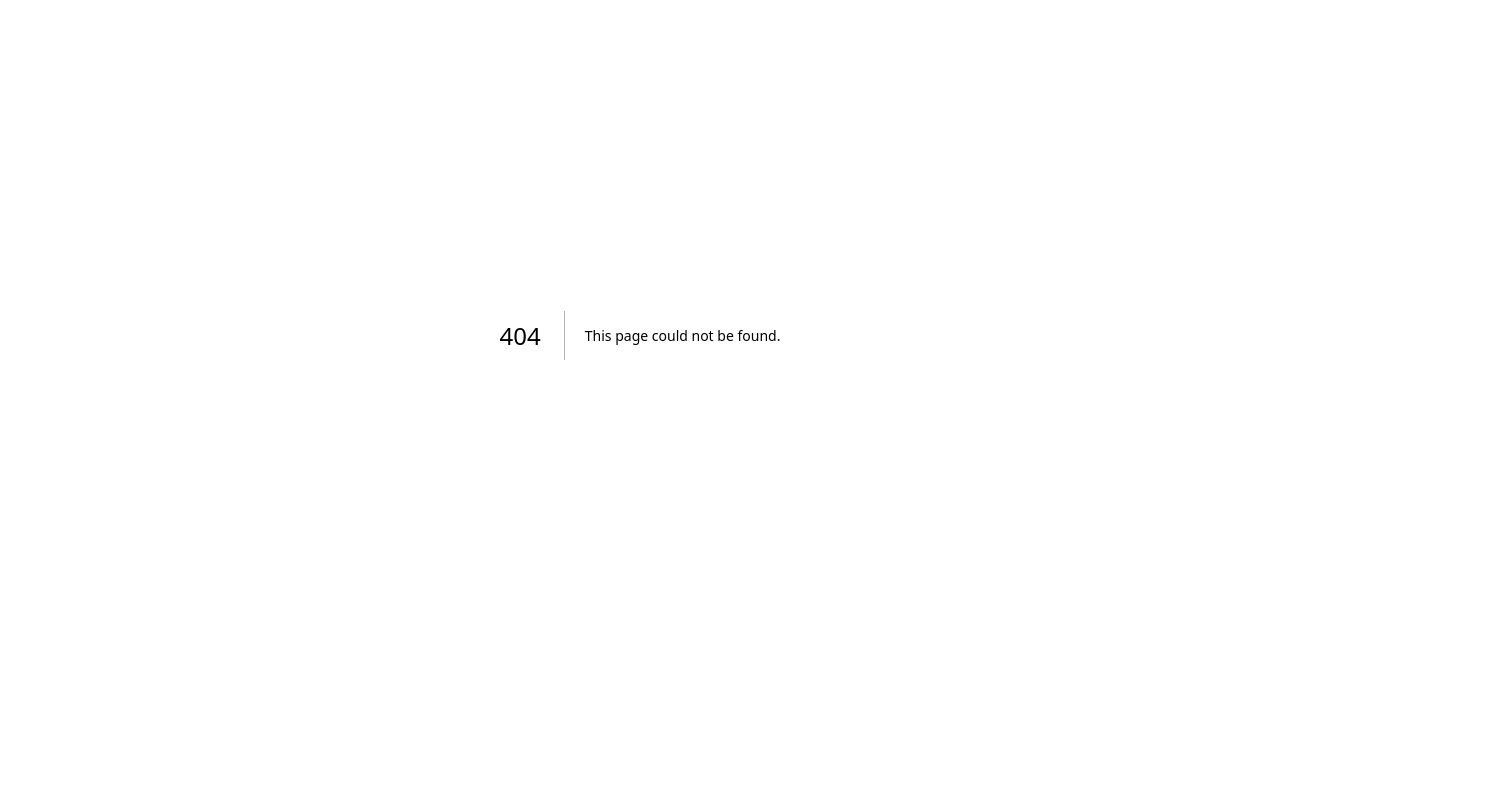
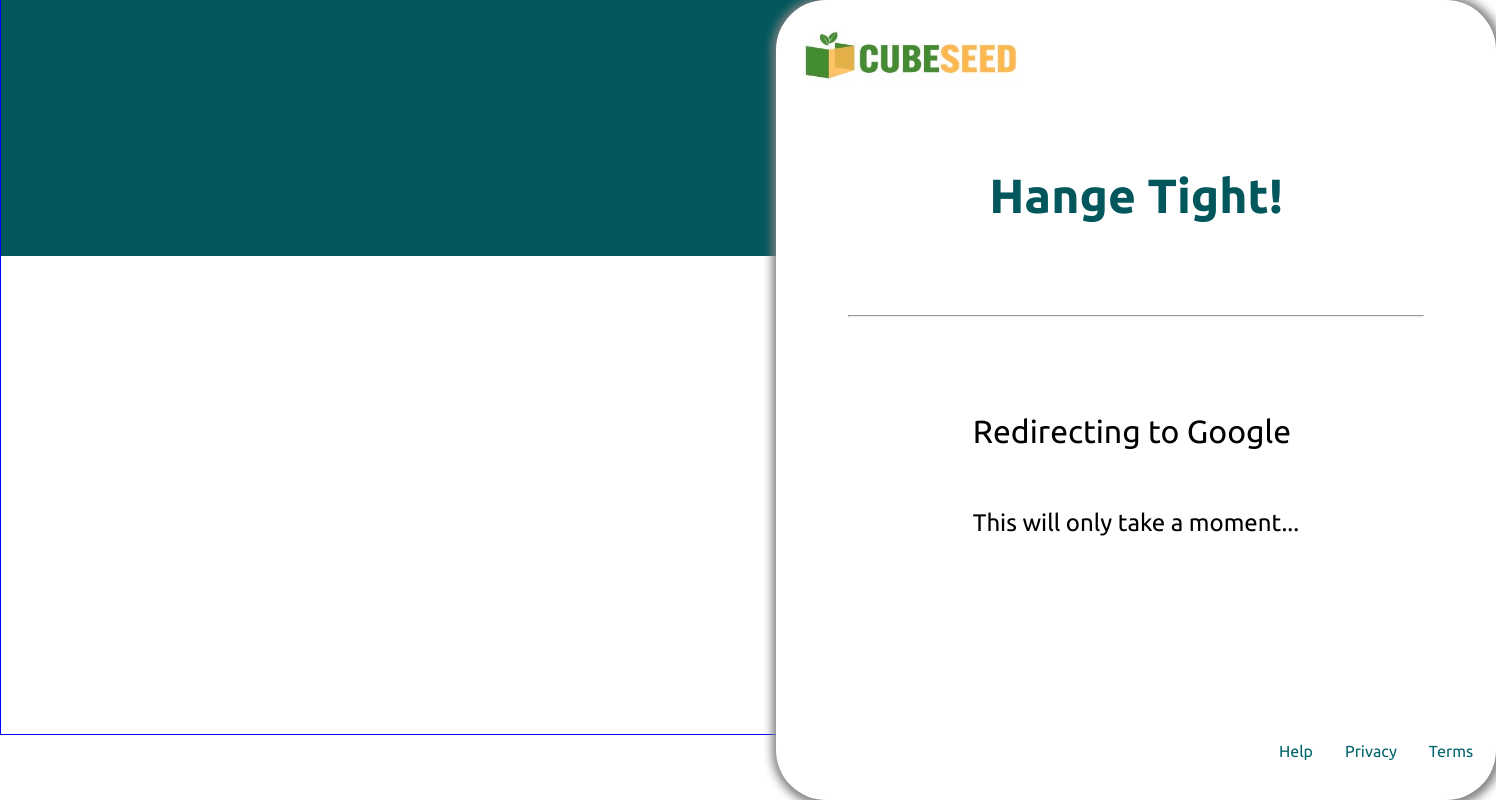
Before and after one commit to Cubeseed/Frontend, a Next.js app in the folder cubeseed_login/: page /redirect-page in a window 1280 px wide. Before the commit this address had no page. Shown: the part 65-865 px from the top of the page, 1496 px wide, since content can reach past the window. Before the commit the page ends 800 px from the top, so only its background shows below. Built offline with nearby package versions, Linux system fonts and the light colour scheme.

Commit message:
redirect page and some updates

```diff
--- /dev/null
+++ b/cubeseed_login/src/pages/redirect-page.tsx
@@ -0,0 +1,44 @@
+import styles from "@/styles/redirectpage.module.scss"
+import logo from "../assets/cubeseed.png";
+import Image from 'next/image';
+
+const RedirectPage = () => {
+    return (
+        <div className={styles.container}>
+           <div className={styles.background}>
+                <div className={styles.redirect_container}>
+                    <div className={styles.logo}>
+                        <Image src={logo} alt="Logo" className={styles.logoimg} />
+                    </div>
+                    <div className={styles.hangtight}>
+                        <h1 className={styles.hang_text}>Hange Tight!</h1>
+                    </div>
+                    <div className={styles.line}>
+                        <hr/>
+                    </div>
+                    <div className={styles.redirectblock}>
+                        <p className={styles.redirect_to}>
+                            Redirecting to Google
+                        </p>
+                        <p className={styles.redirect_message}>
+                            This will only take a moment...
+                        </p>
+                    </div>
+                    <div className={styles.links}>
+                        <a href="#help" className={styles.helplink}>
+                            Help
+                         </a>
+                        <a href="#privacy" className={styles.privacylink}>
+                            Privacy
+                        </a>
+                        <a href="#terms" className={styles.termslink}>
+                            Terms
+                        </a>
+                    </div>
+                </div>
+           </div>
+        </div>
+    )
+}
+
+export default RedirectPage;
--- a/cubeseed_login/src/styles/loginpage.module.scss
+++ b/cubeseed_login/src/styles/loginpage.module.scss
@@ -28,17 +28,19 @@
 }
 .logo {
   position: relative;
-    left: -12rem;
-    top: -2rem;
+  left: -14rem;
+  top: -5rem;
 }
 
 .logoimg {
-    height: 5rem;
+  height: 4rem;
+
   width: 15rem;
 }
 .title {
   position: relative;
-    right: 12rem;
+  right: 17rem;
+  top: -4rem;
 }
 
 .titletext {
@@ -61,6 +63,7 @@
   position: relative;
   bottom: -1rem;
   left: 1rem;
+  top: -4rem;
   z-index: 1;
   padding: 0 5px;
   background-color: white;
@@ -73,6 +76,7 @@
   z-index: 1;
   position: relative;
   bottom: -2rem;
+  top:-3rem;
   left: 1rem;
   padding: 0 5px;
   width: 4rem;
@@ -84,9 +88,24 @@
   padding: 0.5rem;
   font-size: 1rem;
   width: 100%;
+  height:3em;
   border-radius: 0.25rem;
   border: solid 1px #45dfa9;
   margin-top: 0.5rem;
+  top:-5rem;
+}
+
+.emailerror {
+  position: relative;
+  top: -5rem;
+  left: 1rem;
+  color: red;
+}
+.passworderror {
+  position: relative;
+  top: -5rem;
+  left: 1rem;
+  color: red;
 }
 
 .after_input {
@@ -94,6 +113,9 @@
   flex-direction: row;
   flex-wrap: nowrap;
   width: 105%;
+  position: relative;
+  top:-3rem;
+  // border: 1px solid red;
   justify-content: space-between;
 }
 .inputwrap_check {
@@ -103,18 +125,31 @@
   margin-top: 1rem;
 }
 .checklabel {
+  // border: 1px solid red;
   display: flex;
+  white-space: nowrap;
+  width: 9rem;
+  position: absolute;
+  top:0rem;
+  left: -1rem;
+  font-size: smaller;
   align-items: center;
   margin-bottom: 1rem;
 }
 
 .checkinput {
-    margin-right: 0.5rem;
+  position: relative;
+  left: 0.8rem;
+
+
 }
 
 .forgotpassword {
   display: inline-block;
-
+  font-size: smaller;
+  position: relative;
+  top: -0.3rem;
+  left: 0rem;;
   width: 7.2rem;
   margin-top: 1rem;
 }
@@ -133,10 +168,10 @@
   color: #ffffff;
   text-decoration: none;
   position: relative;
-    width: 5rem;
-    height: 1rem;
+  width: 8rem;
+  height: 3rem;
   left: 6rem;
-    top: 1rem;
+  top: -1rem;
   background: #03656b;
   border-radius: 100px;
 }
@@ -163,30 +198,33 @@
   top: 0.5rem;
   background-color: white;
   left: 9rem;
+  font-size: smaller;
 }
 
 .loginoptions {
   position: relative;
 
   top: 2rem;
-    width: 8rem;
-    left: 6rem;
+  width: 5rem;
+
+  left: 1.5rem;
 }
 .optionsimg {
-    height: 2rem;
-    width: rem;
+  height: 3rem;
+
 }
 
 .new {
   position: relative;
   top: 6rem;
-    left: -5rem;
+  left: -10rem;
+  font-size: smaller;
 }
 
 .links {
   position: relative;
-    top: 3.9rem;
-    left: 15rem;
+  top: 5rem;
+  left: 18rem;
 }
 .helplink {
   font-size: 0.8rem;
--- /dev/null
+++ b/cubeseed_login/src/styles/redirectpage.module.scss
@@ -0,0 +1,81 @@
+.container {
+    border: 1px solid blue;
+    width: 100%;
+    height: 100vh;
+  }
+  .background {
+    width: 100%;
+    height: 40vh;
+
+    z-index: -1;
+    background-color: #02575d;
+  }
+  .redirect_container {
+    border-radius: 50px;
+    display: flex;
+    flex-direction: column;
+    align-items: center;
+    justify-content: center;
+    justify-self: center;
+    height: 50rem;
+    width: 45rem;
+    position: relative;
+    top: 4rem;
+    box-shadow: 1px 1px 10px 5px grey;
+    left: 31rem;
+
+    background-color: white;
+  }
+  .logo {
+    position: relative;
+    left: -14rem;
+    top: -17rem;
+  }
+  .logoimg {
+    height: 4rem;
+    width: 15rem;
+  }
+  .hang_text {
+    position: relative;
+    top: -12rem;
+    color: #02575d;
+    font-size: 3rem;
+  }
+  .line {
+    position: relative;
+    width: 80%;
+    top: -6rem;
+    height: 20px;
+  }
+  .redirect_to {
+    position: relative;
+    top: -1rem;
+    font-size: 2rem;
+  }
+  .redirect_message {
+    position: relative;
+    top: 3rem;
+    font-size: 1.5rem;
+  }
+  .links {
+    position: relative;
+    top: 16rem;
+    left: 15rem;
+  }
+  .helplink {
+    font-size: 1rem;
+    color: #03656b;
+    text-decoration: none;
+  }
+  .privacylink {
+    font-size: 1rem;
+    margin-left: 2rem;
+    color: #03656b;
+    text-decoration: none;
+  }
+  .termslink {
+    font-size: 1rem;
+    margin-left: 2rem;
+    color: #03656b;
+    text-decoration: none;
+  }
```
Also changed, not shown: cubeseed_login/src/pages/login-page.tsx (+28 -10 lines). Lines whose indentation alone changed are shown as unchanged.
